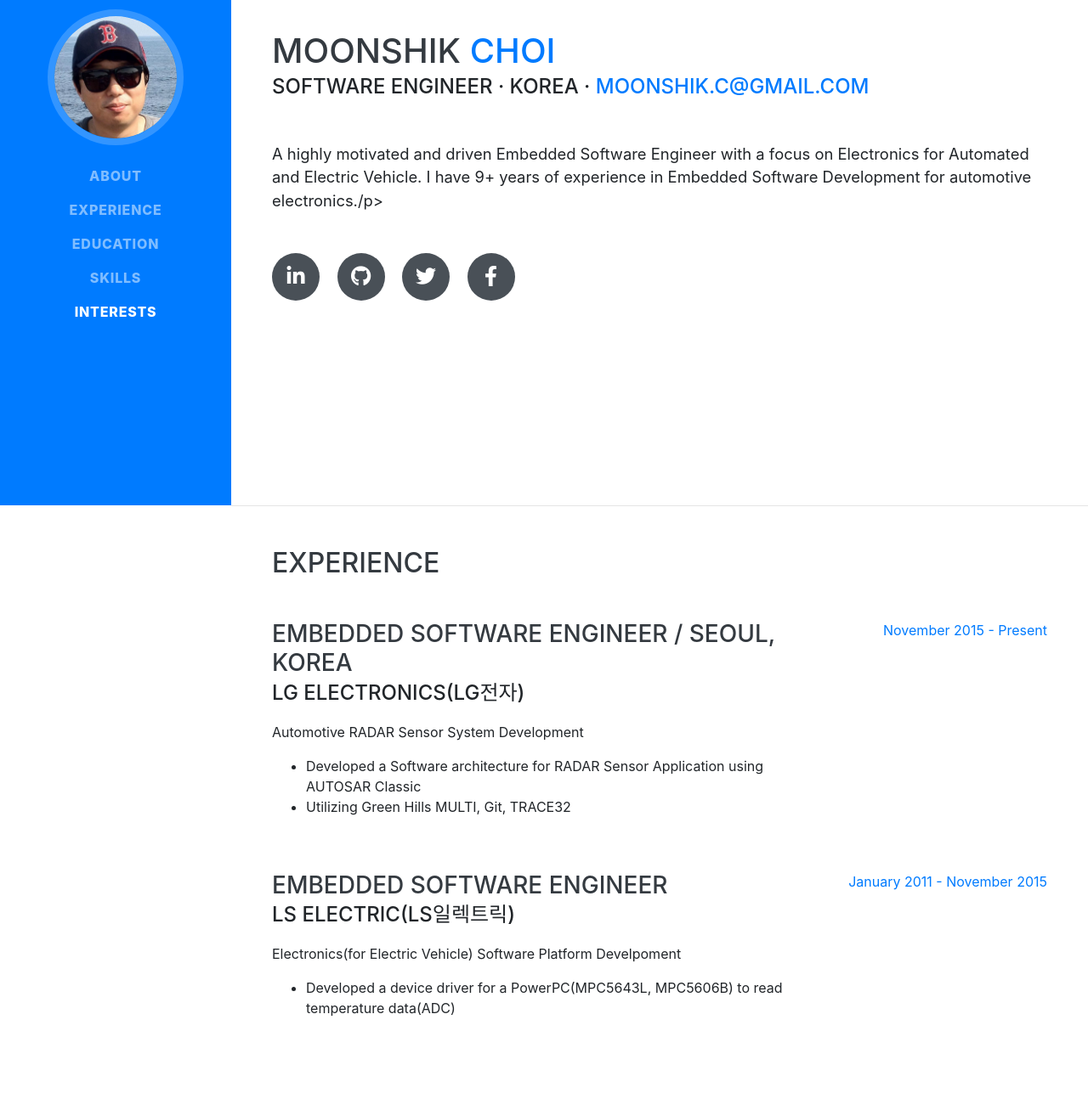
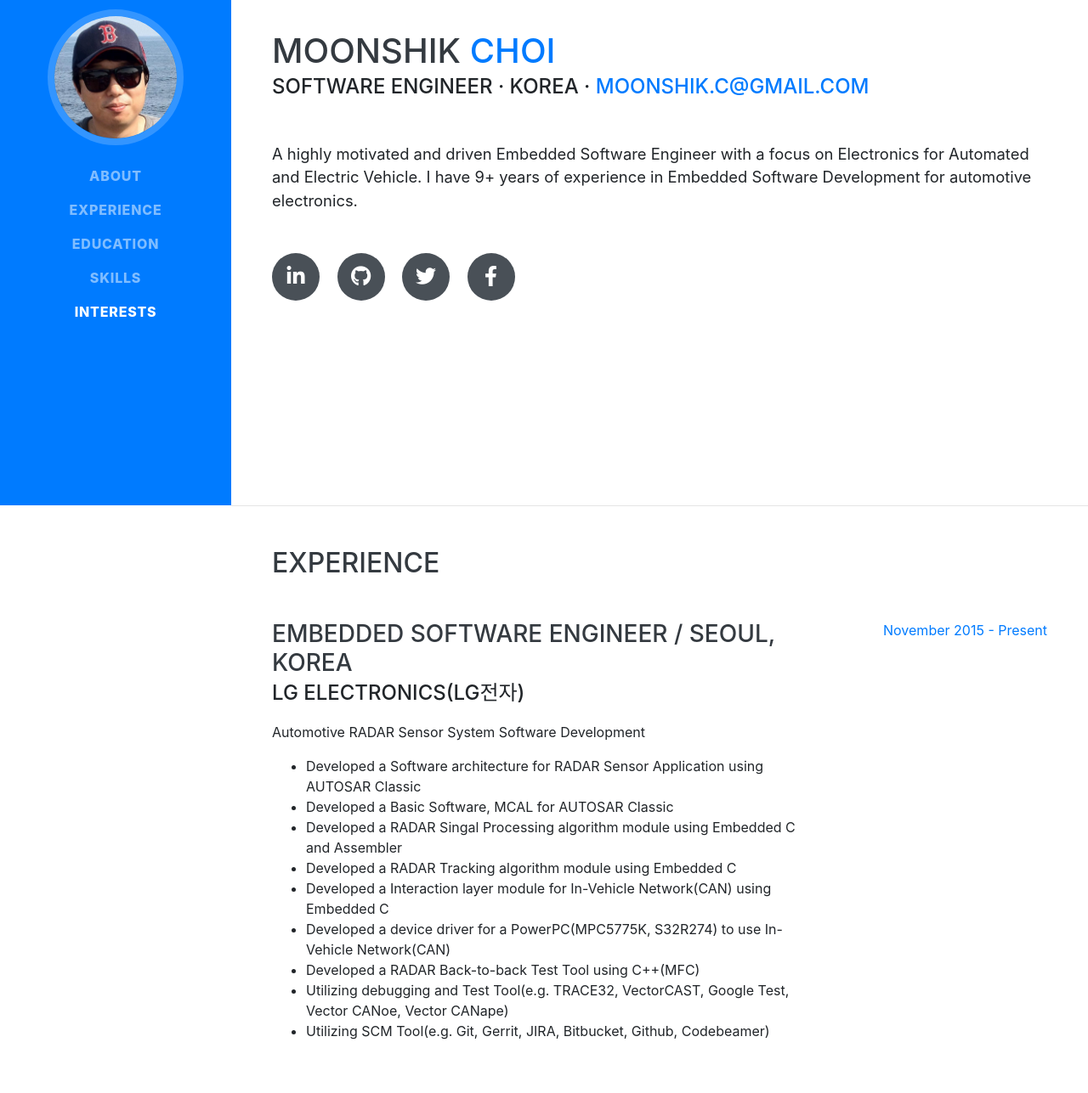
Before and after one commit to mschoi529/mschoi529.github.io, a website with bundled scripts: page index.html in a window 1280 px wide. Shown: the part 205-1492 px from the top of the page at 85% size. Built offline with nearby package versions, Linux system fonts and the light colour scheme; a web font is replaced by a local one.

Commit message:
Modify index.html

```diff
--- a/index.html
+++ b/index.html
@@ -66,7 +66,7 @@
         <div class="subheading mb-5">Software Engineer · Korea ·
           <a href="mailto:moonshik.c@gmail.com">moonshik.c@gmail.com</a>
         </div>
-        <p class="lead mb-5">A highly motivated and driven Embedded Software Engineer with a focus on Electronics for Automated and Electric Vehicle. I have 9+ years of experience in Embedded Software Development for automotive electronics./p>
+        <p class="lead mb-5">A highly motivated and driven Embedded Software Engineer with a focus on Electronics for Automated and Electric Vehicle. I have 9+ years of experience in Embedded Software Development for automotive electronics.</p>
         <div class="social-icons">
           <a href="#">
             <i class="fab fa-linkedin-in"></i>
@@ -94,10 +94,17 @@
           <div class="resume-content">
             <h3 class="mb-0">Embedded Software Engineer / Seoul, Korea</h3>
             <div class="subheading mb-3">LG Electronics(LG전자)</div>
-	    <p>Automotive RADAR Sensor System Development</p>
+	    <p>Automotive RADAR Sensor System Software Development</p>
 	    <ul>
-		    <li>Developed a Software architecture for RADAR Sensor Application using AUTOSAR Classic</li>
-	   	    <li>Utilizing Green Hills MULTI, Git, TRACE32</li>
+		<li>Developed a Software architecture for RADAR Sensor Application using AUTOSAR Classic</li>
+		<li>Developed a Basic Software, MCAL for AUTOSAR Classic</li>
+	   	<li>Developed a RADAR Singal Processing algorithm module using Embedded C and Assembler</li>
+		<li>Developed a RADAR Tracking algorithm module using Embedded C</li>
+		<li>Developed a Interaction layer module for In-Vehicle Network(CAN) using Embedded C</li>
+		<li>Developed a device driver for a PowerPC(MPC5775K, S32R274) to use In-Vehicle Network(CAN)</li>
+		<li>Developed a RADAR Back-to-back Test Tool using C++(MFC)</li>
+		<li>Utilizing debugging and Test Tool(e.g. TRACE32, VectorCAST, Google Test, Vector CANoe, Vector CANape)</li>
+	        <li>Utilizing SCM Tool(e.g. Git, Gerrit, JIRA, Bitbucket, Github, Codebeamer)</li>
 	  </div>
           <div class="resume-date text-md-right">
             <span class="text-primary">November 2015 - Present</span>
```
